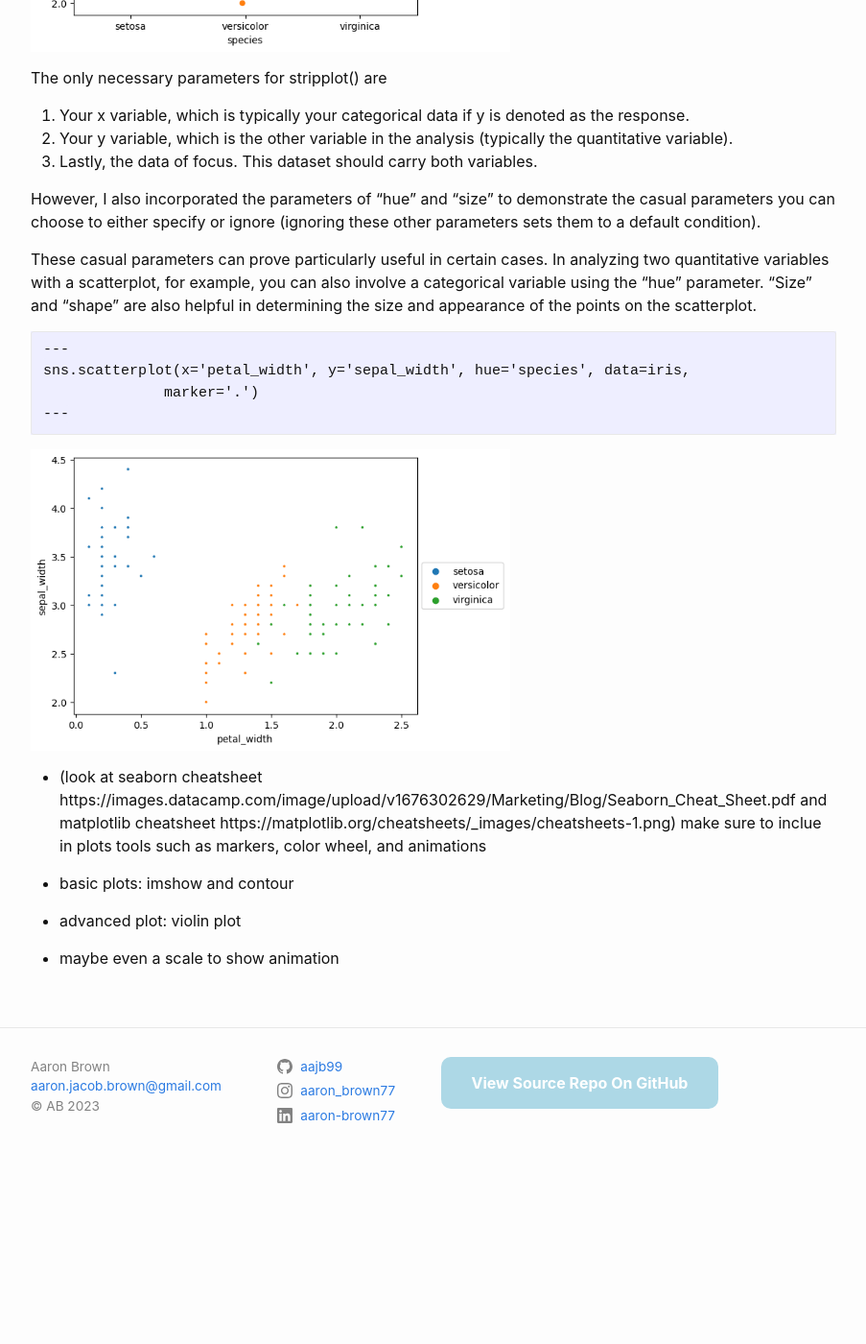
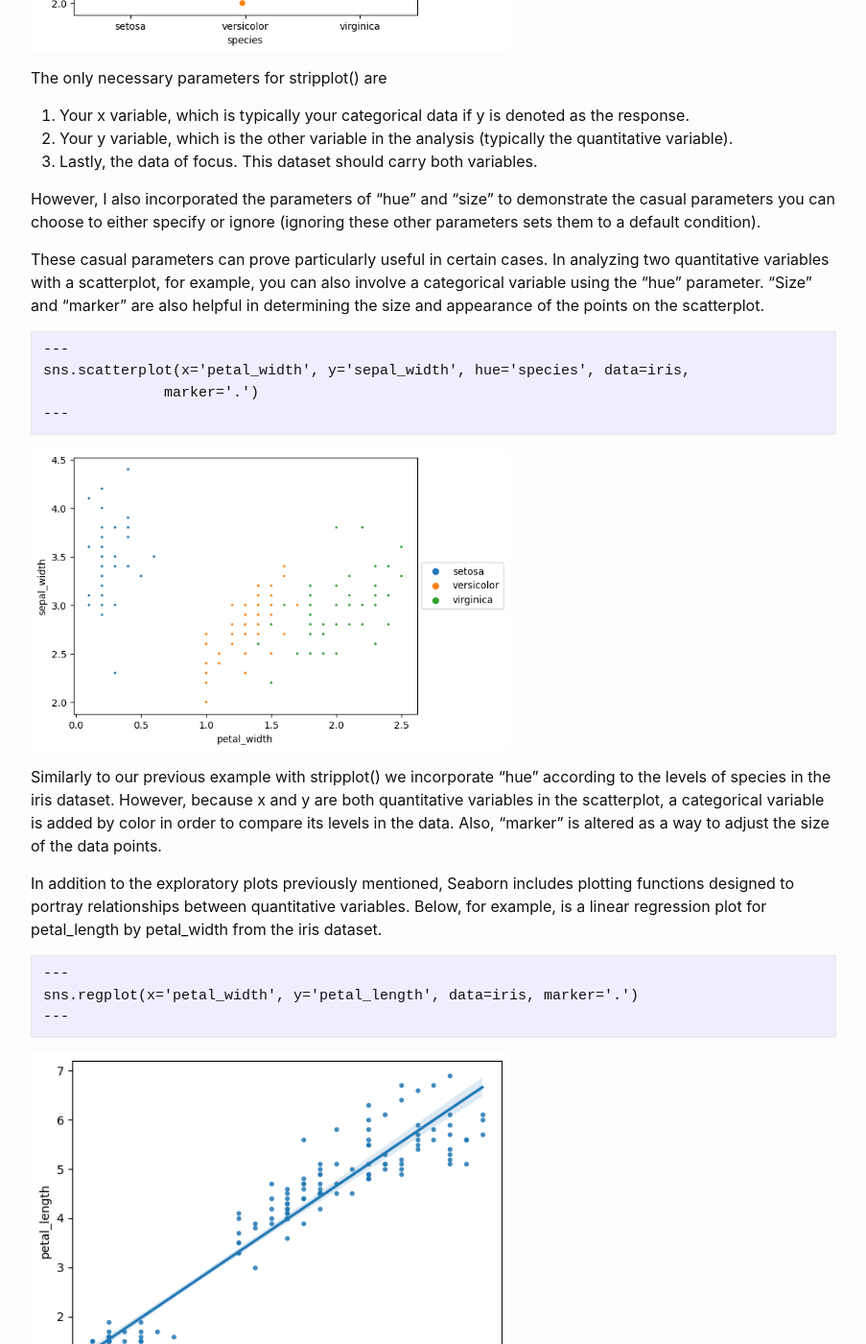
Before and after one commit to aajb99/aajb99.github.io, a Jekyll site: the page built from _posts/2023-10-04-matplotlib-.md, in a window 1280 px wide and 1400 px high, scrolled down 2392 px. Shown: the whole window at 96% size, without its empty margins (188-1091 px from the left). Built offline with Jekyll 4.4.1, drawn with Linux system fonts in a browser that asks for light colours; comment, search, counter and statistics services are not loaded; before the commit the page ends 3624 px from its top, so only the background shows below that; some of the changed text lies outside the part shown.

Commit message:
blog edits

````diff
--- a/_posts/2023-10-04-matplotlib-.md
+++ b/_posts/2023-10-04-matplotlib-.md
@@ -65,7 +65,7 @@ The only necessary parameters for stripplot() are
 
 However, I also incorporated the parameters of "hue" and "size" to demonstrate the casual parameters you can choose to either specify or ignore (ignoring these other parameters sets them to a default condition).
 
-These casual parameters can prove particularly useful in certain cases. In analyzing two quantitative variables with a scatterplot, for example, you can also involve a categorical variable using the "hue" parameter. "Size" and "shape" are also helpful in determining the size and appearance of the points on the scatterplot.
+These casual parameters can prove particularly useful in certain cases. In analyzing two quantitative variables with a scatterplot, for example, you can also involve a categorical variable using the "hue" parameter. "Size" and "marker" are also helpful in determining the size and appearance of the points on the scatterplot.
 
 ```
 ---
@@ -75,6 +75,20 @@ sns.scatterplot(x='petal_width', y='sepal_width', hue='species', data=iris,
 ```
 <img src="{{site.url}}/{{site.baseurl}}/assets/images/sctrplt1.png" alt="" style="width:500px;"/>
 
+Similarly to our previous example with stripplot() we incorporate "hue" according to the levels of species in the iris dataset. However, because x and y are both quantitative variables in the scatterplot, a categorical variable is added by color in order to compare its levels in the data. Also, "marker" is altered as a way to adjust the size of the data points.
+
+In addition to the exploratory plots previously mentioned, Seaborn includes plotting functions designed to portray relationships between quantitative variables. Below, for example, is a linear regression plot for petal_length by petal_width from the iris dataset.
+
+```
+---
+sns.regplot(x='petal_width', y='petal_length', data=iris, marker='.')
+---
+```
+
+<img src="{{site.url}}/{{site.baseurl}}/assets/images/regplt1.png" alt="" style="width:500px;"/>
+
+
+
 
 * (look at seaborn cheatsheet https://images.datacamp.com/image/upload/v1676302629/Marketing/Blog/Seaborn_Cheat_Sheet.pdf and matplotlib cheatsheet https://matplotlib.org/cheatsheets/_images/cheatsheets-1.png) make sure to inclue in plots tools such as markers, color wheel, and animations
 
````
Also changed, not shown: assets/images/regplt1.png (added).
